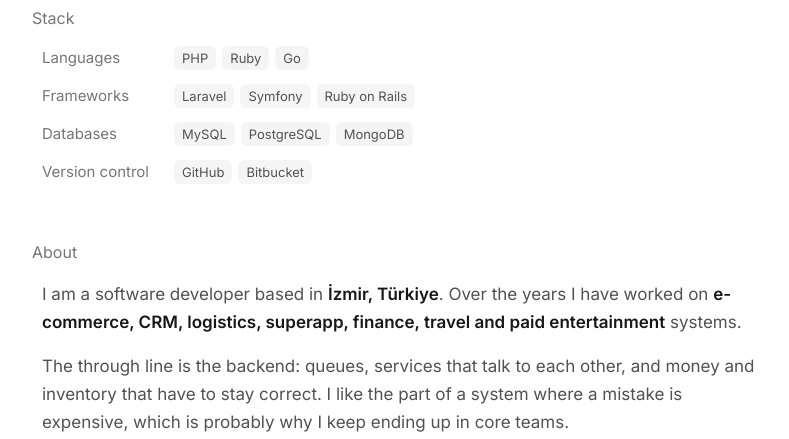
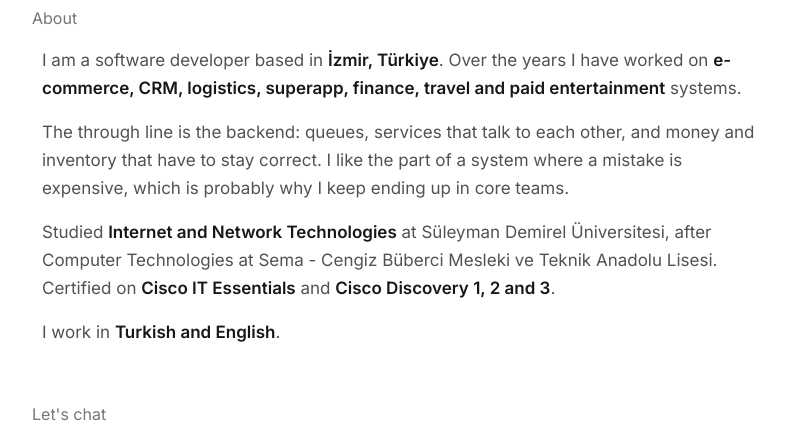
Before and after one commit to onurkacmaz/personal, a website: page public/index.html in a window 1280 px wide. Shown: the part 1048-1487 px from the top of the page, without its empty margins (240-1029 px from the left). Drawn offline with Linux system fonts and the light colour scheme.

Commit message:
Drop the Stack section (#7)
The four rows listed languages, frameworks, databases and version control as
bare tags, without saying anything the Projects and Experience panels do not
already show in context. Removes its CSS too, which nothing else used.

```diff
--- a/public/index.html
+++ b/public/index.html
@@ -181,15 +181,6 @@
 @media(prefers-reduced-motion:reduce){
   .panel{transition:none}
   .chev{transition:none}
-}
-
-/* ---------- stack ---------- */
-ul.stack{list-style:none;margin:0;padding:0;display:flex;flex-direction:column;gap:14px}
-ul.stack li{display:flex;align-items:flex-start;gap:12px;padding:0 10px}
-.stack-k{width:120px;flex:none;color:var(--muted);font-size:15px;line-height:24px}
-@media(max-width:520px){
-  ul.stack li{flex-direction:column;gap:6px}
-  .stack-k{width:auto;font-size:14px;line-height:20px}
 }
 
 /* ---------- prose ---------- */
@@ -461,29 +452,6 @@
     </ul>
   </div>
 
-  <!-- ===== stack ===== -->
-  <div class="block">
-    <p class="label">Stack</p>
-    <ul class="stack">
-      <li>
-        <span class="stack-k">Languages</span>
-        <span class="meta-row"><span class="tag">PHP</span><span class="tag">Ruby</span><span class="tag">Go</span></span>
-      </li>
-      <li>
-        <span class="stack-k">Frameworks</span>
-        <span class="meta-row"><span class="tag">Laravel</span><span class="tag">Symfony</span><span class="tag">Ruby on Rails</span></span>
-      </li>
-      <li>
-        <span class="stack-k">Databases</span>
-        <span class="meta-row"><span class="tag">MySQL</span><span class="tag">PostgreSQL</span><span class="tag">MongoDB</span></span>
-      </li>
-      <li>
-        <span class="stack-k">Version control</span>
-        <span class="meta-row"><span class="tag">GitHub</span><span class="tag">Bitbucket</span></span>
-      </li>
-    </ul>
-  </div>
-
   <!-- ===== about ===== -->
   <div class="block">
     <p class="label">About</p>
```
